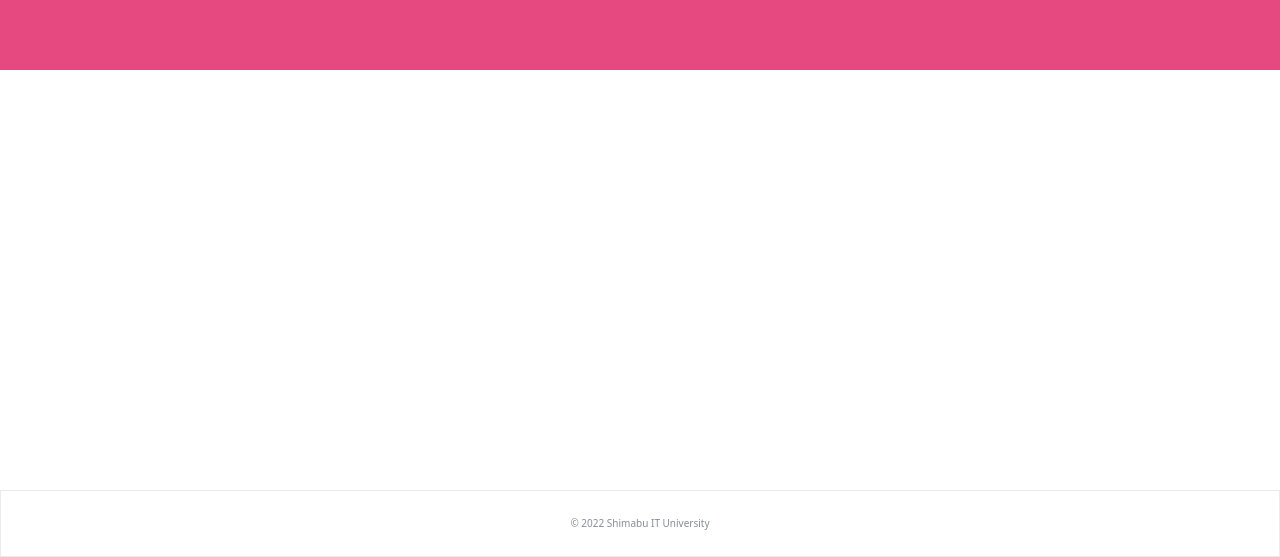
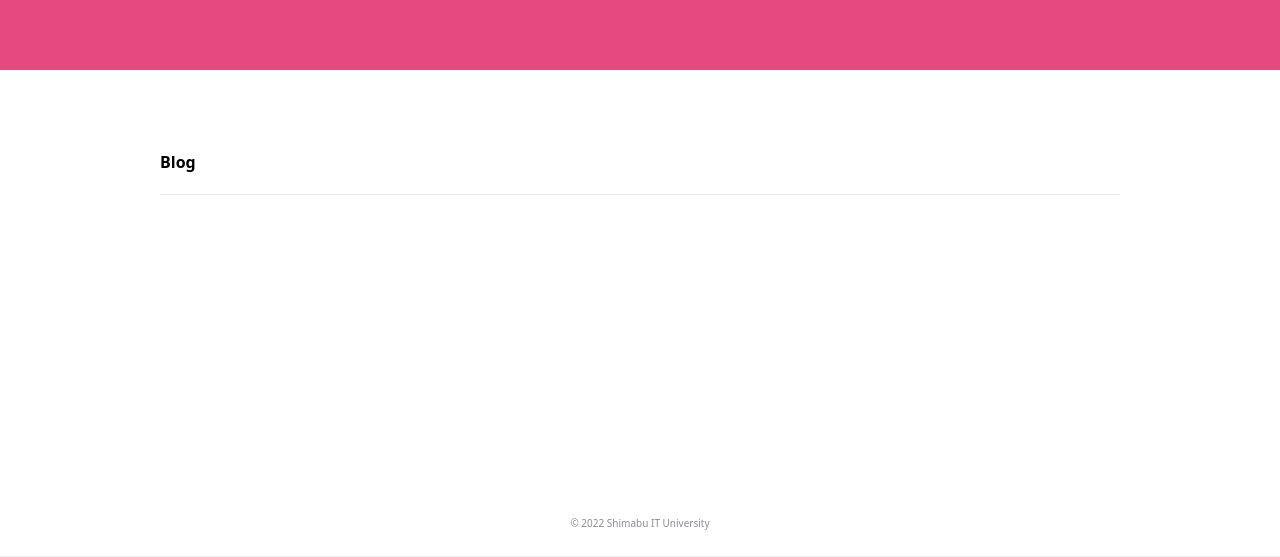
Before and after one commit to oshita-n/qin_portfilio, a Next.js app: page / in a window 1280 px wide. Shown: the part 243-800 px from the top of the page. Built offline with nearby package versions, Linux system fonts and the light colour scheme.

Commit message:
🔨 Blogコンポーネントの作成

```diff
--- /dev/null
+++ b/src/components/blog/Blog.tsx
@@ -0,0 +1,11 @@
+import { FC, ReactNode } from 'react';
+
+export const Blog: FC = () => {
+  return (
+    <div>
+        <div className='border-b border-[#E9ECEF] mt-[80px]'>
+            <h1 className='font-bold mb-[20px]'>Blog</h1>
+        </div>
+    </div>
+  );
+};
--- a/src/components/hero/Hero.tsx
+++ b/src/components/hero/Hero.tsx
@@ -9,7 +9,6 @@ export const Hero: FC = () => {
             <h1 className='text-[36px] font-bold'>Shimabu IT University</h1>
             <p className='text-[16px]'>しまぶーのポートフォリオのためのページです</p>
           </div>
-
         </div>
       </div>
     </div>
--- a/src/layout/Footer.tsx
+++ b/src/layout/Footer.tsx
@@ -4,7 +4,7 @@ import { FC, ReactNode } from 'react';
 export const Footer: FC = () => {
   return (
     <div>
-      <footer className="absolute bottom-0 w-screen border border-[#E9ECEF]">
+      <footer className="absolute bottom-0 w-screen border-b border-[#E9ECEF]">
         <div className='flex items-center justify-center h-[65px] text-[10px] text-[#868E96]'>
           <div className='flex flex-col'>
             <p>© 2022 Shimabu IT University</p>
--- a/src/pages/index.tsx
+++ b/src/pages/index.tsx
@@ -1,7 +1,10 @@
 import type { NextPage } from 'next'
+
 import { Footer } from '../layout/Footer'
 import { Header } from '../layout/Header'
 import { Hero } from '../components/hero/Hero'
+import { Blog } from '../components/blog/Blog'
+
 import Head from 'next/head'
 
 const Home: NextPage = () => {
@@ -14,15 +17,15 @@ const Home: NextPage = () => {
       </Head>
 
       <Header />
+      <Hero />
 
-      <Hero />
-      <main className=''>
-        <div>
-          <div className=''>
-
-          </div>
+      {/* メインコンテンツ */}
+      <main className='flex items-center justify-center'>
+        <div className='flex flex-col w-[960px]'>
+          <Blog />
         </div>
       </main>
+
 
       <Footer />
     </div>
```
